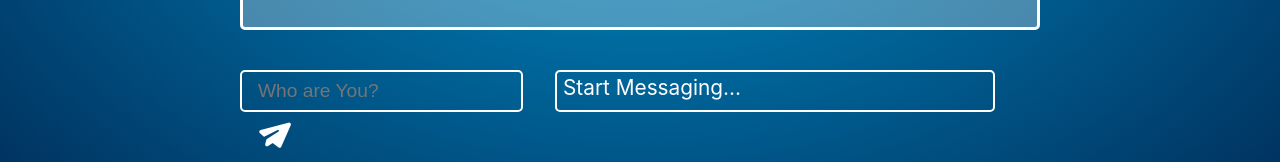
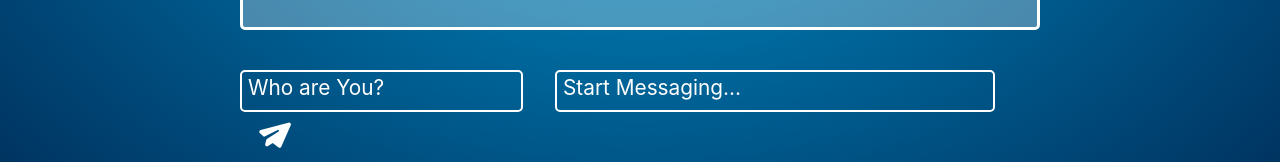
Before and after one commit to Murodjon-Halilov/social-media, a React (Create React App) app: page / in a window 1280 px wide. Shown: the part 602-764 px from the top of the page. Built offline with nearby package versions, Linux system fonts and the light colour scheme; no server answers.

Commit message:
fixed input

```diff
--- a/src/input-box/InputAuth.jsx
+++ b/src/input-box/InputAuth.jsx
@@ -4,8 +4,8 @@ import { InputBoxAuth } from "./InputAuth.style";
 const InputAuth = () => {
   return (
     <InputBoxAuth>
-      <AuthInput placeholder="Who are You?" type="text" name="author" id="author" />
-      {/* <AuthLabel htmlFor="author">Who are You?</AuthLabel> */}
+      <AuthInput type="text" name="author" id="author" />
+      <AuthLabel htmlFor="author">Who are You?</AuthLabel>
     </InputBoxAuth>
   );
 };
```
